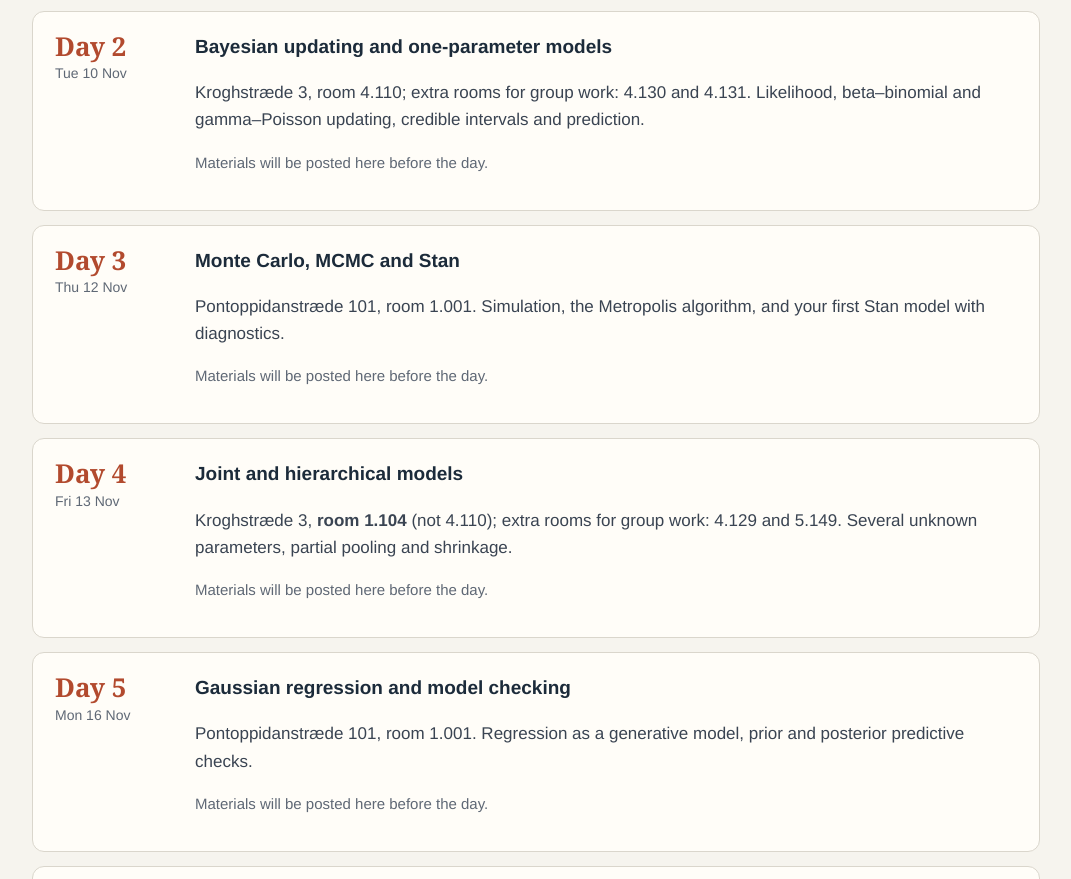
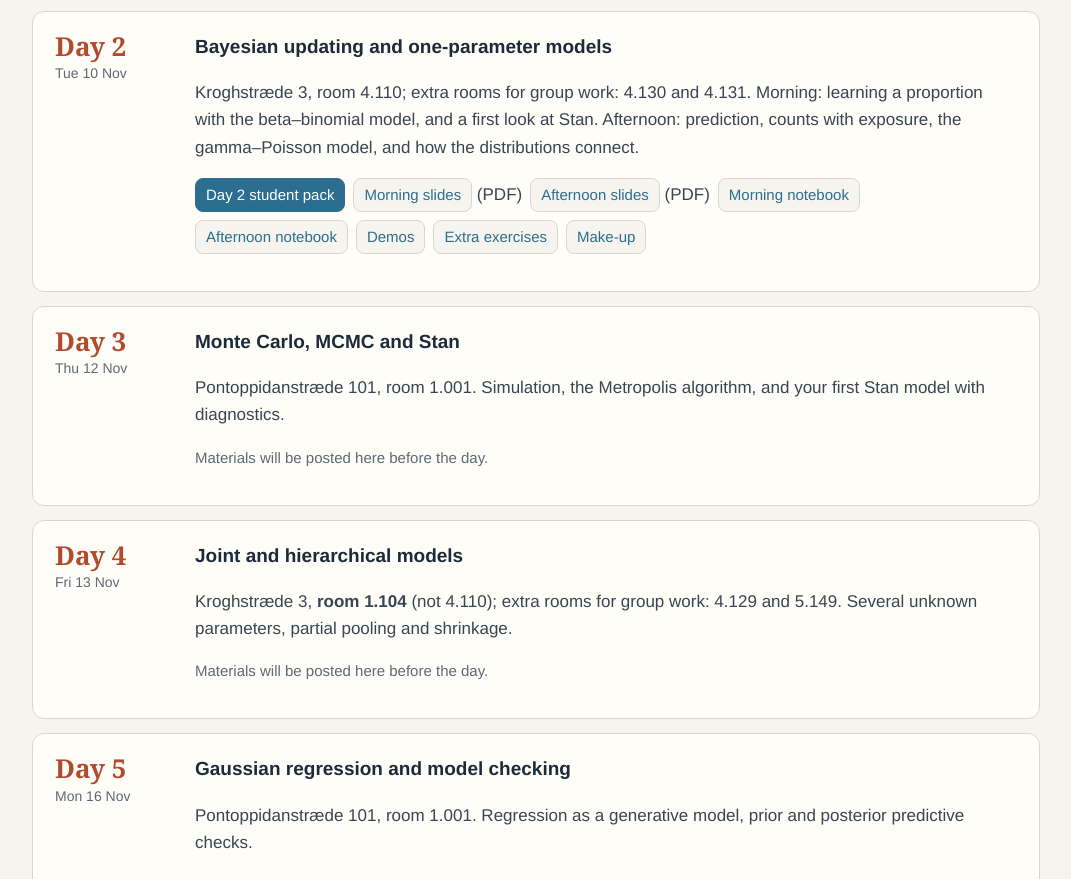
Before and after one commit to chengl7/Bayes_stats_2026, a plain HTML site: page index.html in a window 1280 px wide. Shown: the part 1393-2272 px from the top of the page, without its empty margins (104-1175 px from the left). Drawn offline with Linux system fonts and the light colour scheme.

Commit message:
Add Day 2 materials; update Day 1 extra exercises

```diff
--- a/index.html
+++ b/index.html
@@ -144,8 +144,17 @@ footer { margin-top: 48px; padding: 28px 0 40px; border-top: 1px solid var(--lin
     <div class="when">Day 2<small>Tue 10 Nov</small></div>
     <div>
       <h3>Bayesian updating and one-parameter models</h3>
-      <p>Kroghstræde 3, room 4.110; extra rooms for group work: 4.130 and 4.131. Likelihood, beta–binomial and gamma–Poisson updating, credible intervals and prediction.</p>
-      <p class="note">Materials will be posted here before the day.</p>
+      <p>Kroghstræde 3, room 4.110; extra rooms for group work: 4.130 and 4.131. Morning: learning a proportion with the beta–binomial model, and a first look at Stan. Afternoon: prediction, counts with exposure, the gamma–Poisson model, and how the distributions connect.</p>
+      <ul class="links">
+        <li><a class="main" href="day-2-student-pack.zip">Day 2 student pack</a></li>
+        <li><a href="day-2/day-2-slides-morning.pdf">Morning slides</a> (PDF)</li>
+        <li><a href="day-2/day-2-slides-afternoon.pdf">Afternoon slides</a> (PDF)</li>
+        <li><a href="day-2/day-2-exercises-morning.ipynb">Morning notebook</a></li>
+        <li><a href="day-2/day-2-exercises-afternoon.ipynb">Afternoon notebook</a></li>
+        <li><a href="day-2/demos/README.html">Demos</a></li>
+        <li><a href="day-2/extra/day-2-extra-exercises.ipynb">Extra exercises</a></li>
+        <li><a href="day-2/day-2-makeup.html">Make-up</a></li>
+      </ul>
     </div>
   </div>
 
```
Also changed, not shown: 18 other files.
